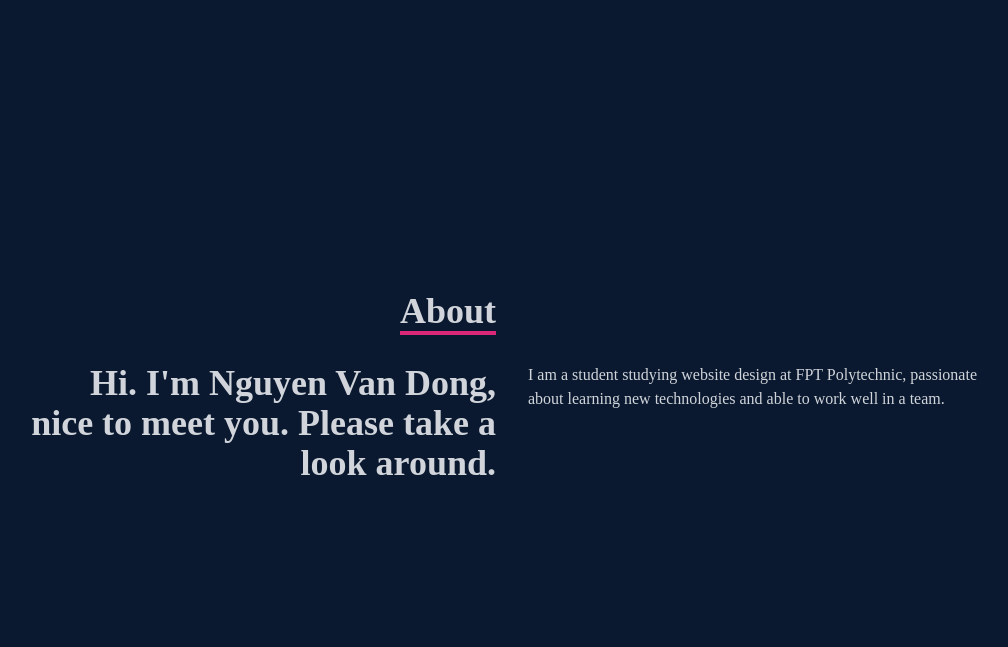
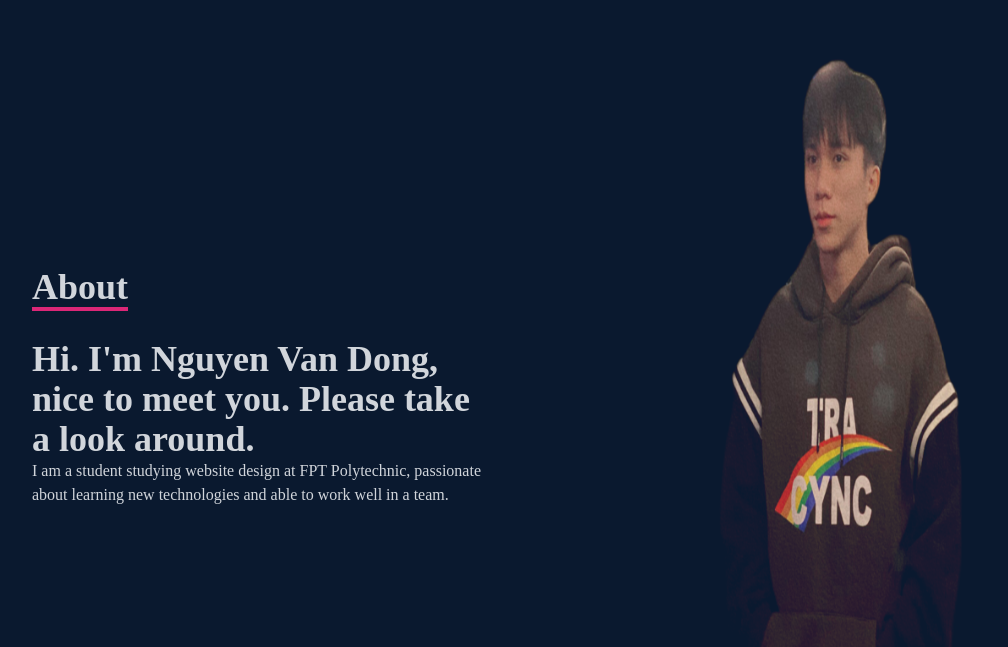
Before and after one commit to dong595/portfolio-new, a React (Create React App) app: page / in a window 1280 px wide. Shown: the part 813-1460 px from the top of the page, without its empty margins (128-1136 px from the left). Built offline with nearby package versions, Linux system fonts and the light colour scheme.

Commit message:
update link facebook, github and email

```diff
--- a/src/Components/About.jsx
+++ b/src/Components/About.jsx
@@ -1,19 +1,21 @@
 import React from "react";
-
+import me from "../assets/images/me.png";
 const About = () => {
   return (
-    <div name="about" className="w-full h-screen bg-[#0a192f] text-gray-300">
-      <div className="flex flex-col justify-center items-center w-full h-full">
-        <div className="max-w-[1000px] w-full grid grid-cols-2 gap-8">
-          <div className="sm:text-right pb-8 pl-4">
+    <div
+      name="about"
+      className="w-full h-screen bg-[#0a192f] text-gray-300 flex justify-center items-center"
+    >
+      <div className="flex flex-col justify-center w-full  items-center h-full">
+        <div className="max-w-[1000px] w-full grid grid-cols-2 lg:block lg:max-w-none md:pl-40  gap-8">
+          <div className="text-right lg:text-left pb-8 pl-4 lg:pl-0">
             <p className="text-4xl font-bold inline border-b-4 border-pink-600">
               About
             </p>
           </div>
-          <div></div>
         </div>
-        <div className="max-w-[1000px] w-full grid sm:grid-cols-2 gap-8 px-4">
-          <div className="sm:text-right text-4xl font-bold">
+        <div className="max-w-[1000px] lg:max-w-none w-full lg:block grid grid-cols-2 gap-8 md:pl-40 px-4">
+          <div className="text-right lg:text-left text-4xl font-bold">
             <p>
               Hi. I'm Nguyen Van Dong, nice to meet you. Please take a look
               around.
@@ -28,6 +30,13 @@ const About = () => {
           </div>
         </div>
       </div>
+      <div className="text-white w-full  hidden lg:flex items-center justify-center">
+        <img
+          src={me}
+          className="xl:h-[740px] h-[500px]   mix-blend-lighten bg-contain bg-no-repeat "
+          alt=""
+        />
+      </div>
     </div>
   );
 };
--- a/src/Components/Header/Header.jsx
+++ b/src/Components/Header/Header.jsx
@@ -118,7 +118,7 @@ const Header = () => {
           <li className="w-[160px] h-[60px] flex justify-between items-center ml-[-100px] hover:ml-[-10px] duration-300 bg-blue-600">
             <a
               className="flex justify-between items-center w-full text-gray-300"
-              href="/"
+              href="https://www.facebook.com/dong2817/"
             >
               Facebook <FaFacebook size={30} />
             </a>
@@ -126,7 +126,7 @@ const Header = () => {
           <li className="w-[160px] h-[60px] flex justify-between items-center ml-[-100px] hover:ml-[-10px] duration-300 bg-[#333333]">
             <a
               className="flex justify-between items-center w-full text-gray-300"
-              href="/"
+              href="https://github.com/dong595"
             >
               Github <FaGithub size={30} />
             </a>
@@ -134,18 +134,21 @@ const Header = () => {
           <li className="w-[160px] h-[60px] flex justify-between items-center ml-[-100px] hover:ml-[-10px] duration-300 bg-[#6fc2b0]">
             <a
               className="flex justify-between items-center w-full text-gray-300"
-              href="/"
+              href="mailto:dongnv280203@gmail.com"
             >
               Email <HiOutlineMail size={30} />
             </a>
           </li>
           <li className="w-[160px] h-[60px] flex justify-between items-center ml-[-100px] hover:ml-[-10px] duration-300 bg-[#565f69]">
-            <a
+            <Link
               className="flex justify-between items-center w-full text-gray-300"
-              href="/"
+              onClick={onHandlerClick}
+              to="contact"
+              smooth={true}
+              duration={500}
             >
-              Resume <BsFillPersonLinesFill size={30} />
-            </a>
+              Contact <BsFillPersonLinesFill size={30} />
+            </Link>
           </li>
         </ul>
       </div>
--- a/src/Components/Home.jsx
+++ b/src/Components/Home.jsx
@@ -4,7 +4,7 @@ import { Link } from "react-scroll";
 
 const Home = () => {
   return (
-    <div name="home" className="w-full h-screen bg-[#0a192f]">
+    <div name="home" className="w-full h-screen bg-[#0a192f]  ">
       {/* container */}
       <div className="max-w-[1000px] mx-auto px-8 flex flex-col justify-center h-full">
         <p className="text-pink-600">Hi, my name is</p>
@@ -33,9 +33,6 @@ const Home = () => {
           </Link>
         </div>
       </div>
-      {/* <div className="">
-        <img src={me} alt="" />
-      </div> */}
     </div>
   );
 };
```
Also changed, not shown: src/assets/images/me.png (added).
